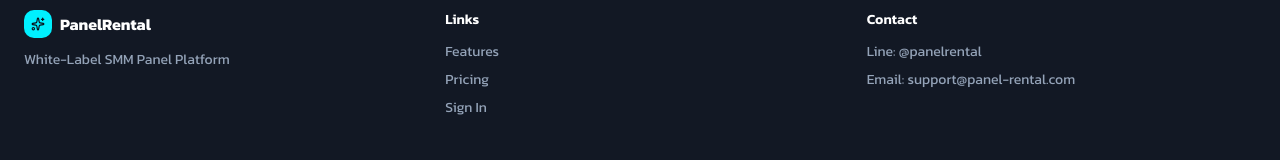
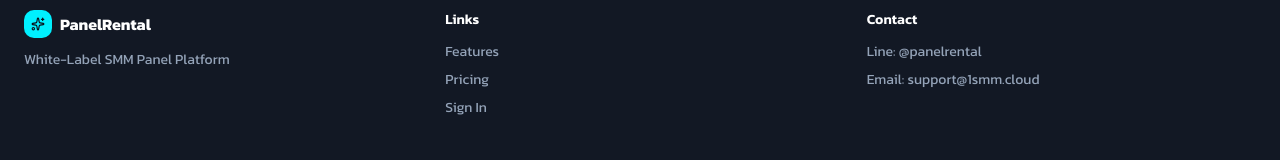
Before and after one commit to Theeraphong01/panel-rental, a Next.js app: page / in a window 1280 px wide. Shown: the part 6121-6281 px from the top of the page. Built offline with nearby package versions, Linux system fonts and the light colour scheme.

Commit message:
fix: use NEXT_PUBLIC_ROOT_DOMAIN for store URL + update to 1smm.cloud

```diff
--- a/src/app/api/admin/cloudflare/route.ts
+++ b/src/app/api/admin/cloudflare/route.ts
@@ -44,7 +44,7 @@ export async function POST(req: Request) {
         body: JSON.stringify({
           type: "CNAME",
           name: subdomain,
-          content: process.env.NEXT_PUBLIC_ROOT_DOMAIN || "panel-rental.com",
+          content: process.env.NEXT_PUBLIC_ROOT_DOMAIN || "1smm.cloud",
           proxied: true,
         }),
       }
--- a/src/app/dashboard/page.tsx
+++ b/src/app/dashboard/page.tsx
@@ -79,7 +79,8 @@ export default function DashboardOverview() {
     { icon: '📁', label: 'หมวดหมู่', value: String(tenant._count?.categories ?? 0), color: '#00F0FF' },
   ];
 
-  const storeUrl = `https://${tenant.subdomain}.panel-rental.com`;
+  const rootDomain = process.env.NEXT_PUBLIC_ROOT_DOMAIN || '1smm.cloud';
+  const storeUrl = `https://${tenant.subdomain}.${rootDomain}`;
 
   return (
     <motion.div initial={{ opacity: 0 }} animate={{ opacity: 1 }} transition={{ duration: 0.5 }} className="space-y-8">
--- a/src/app/page.tsx
+++ b/src/app/page.tsx
@@ -705,7 +705,7 @@ export default function Home() {
             <h4 className="font-semibold text-sm mb-3 text-foreground">Contact</h4>
             <ul className="space-y-2 text-sm text-muted-foreground">
               <li>Line: @panelrental</li>
-              <li>Email: support@panel-rental.com</li>
+              <li>Email: support@1smm.cloud</li>
             </ul>
           </div>
         </div>
```
